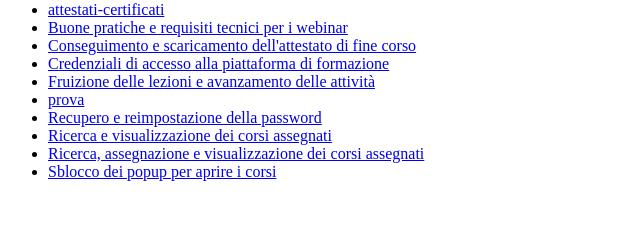
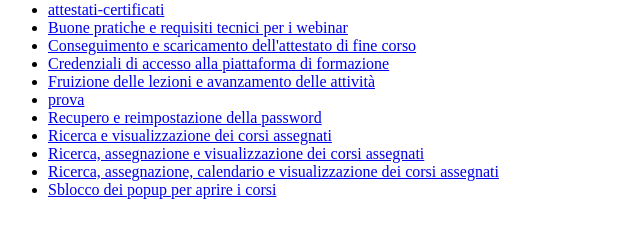
Before and after one commit to regalamiiltuosogno/knowledgebase-chatbot, a plain HTML site: page index.html in a window 1280 px wide. Shown: the part 79-316 px from the top of the page, without its empty margins (0-640 px from the left). Drawn offline with Linux system fonts and the light colour scheme.

Commit message:
Aggiorna indice

```diff
--- a/index.html
+++ b/index.html
@@ -13,6 +13,7 @@
 <li><a href="pages/recupero-password.html">Recupero e reimpostazione della password</a></li>
 <li><a href="pages/corsi-assegnati.html">Ricerca e visualizzazione dei corsi assegnati</a></li>
 <li><a href="pages/corsi-assegnati.html">Ricerca, assegnazione e visualizzazione dei corsi assegnati</a></li>
+<li><a href="pages/corsi-assegnati.html">Ricerca, assegnazione, calendario e visualizzazione dei corsi assegnati</a></li>
 <li><a href="pages/sblocco-popup.html">Sblocco dei popup per aprire i corsi</a></li>
 </ul>
 </body>
```
